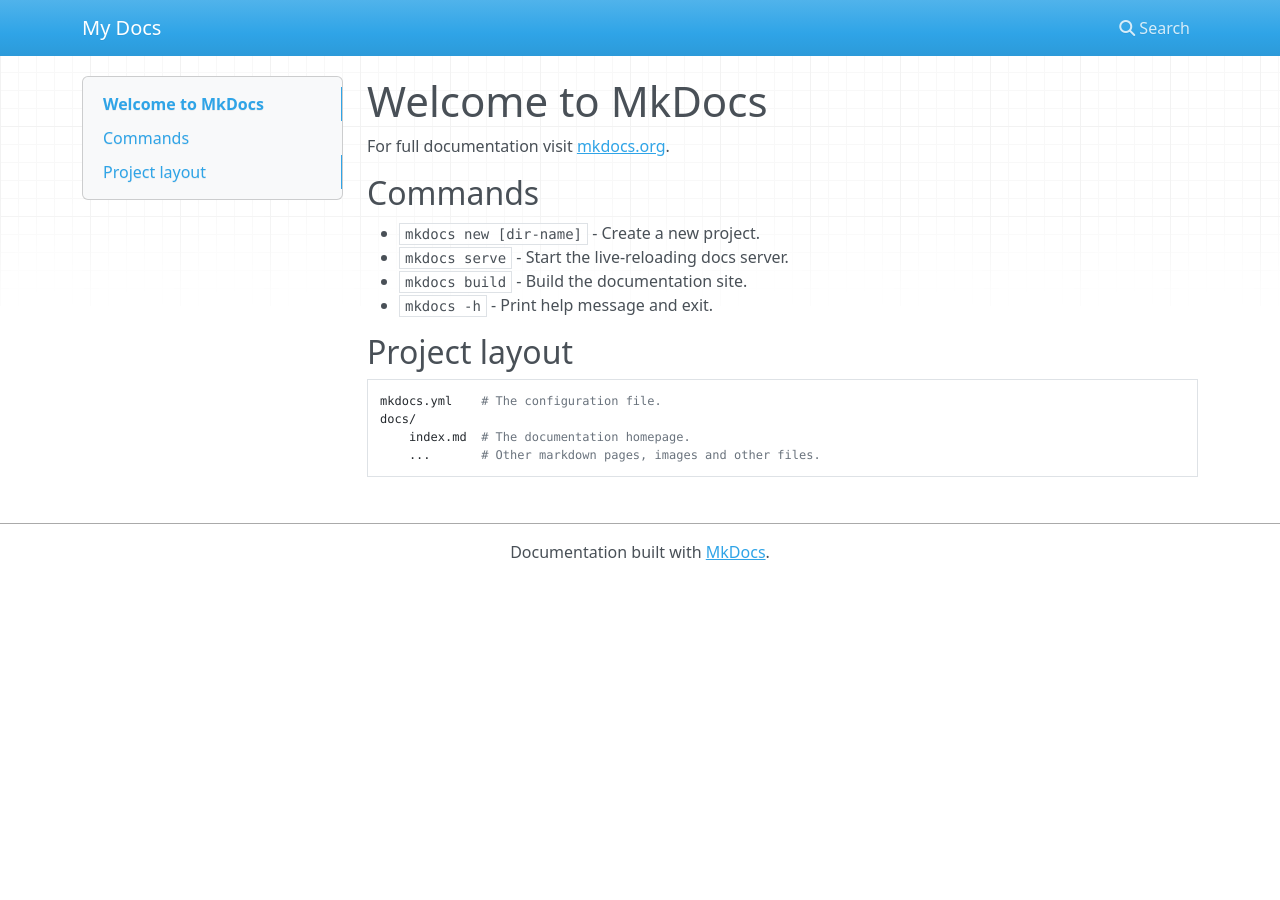
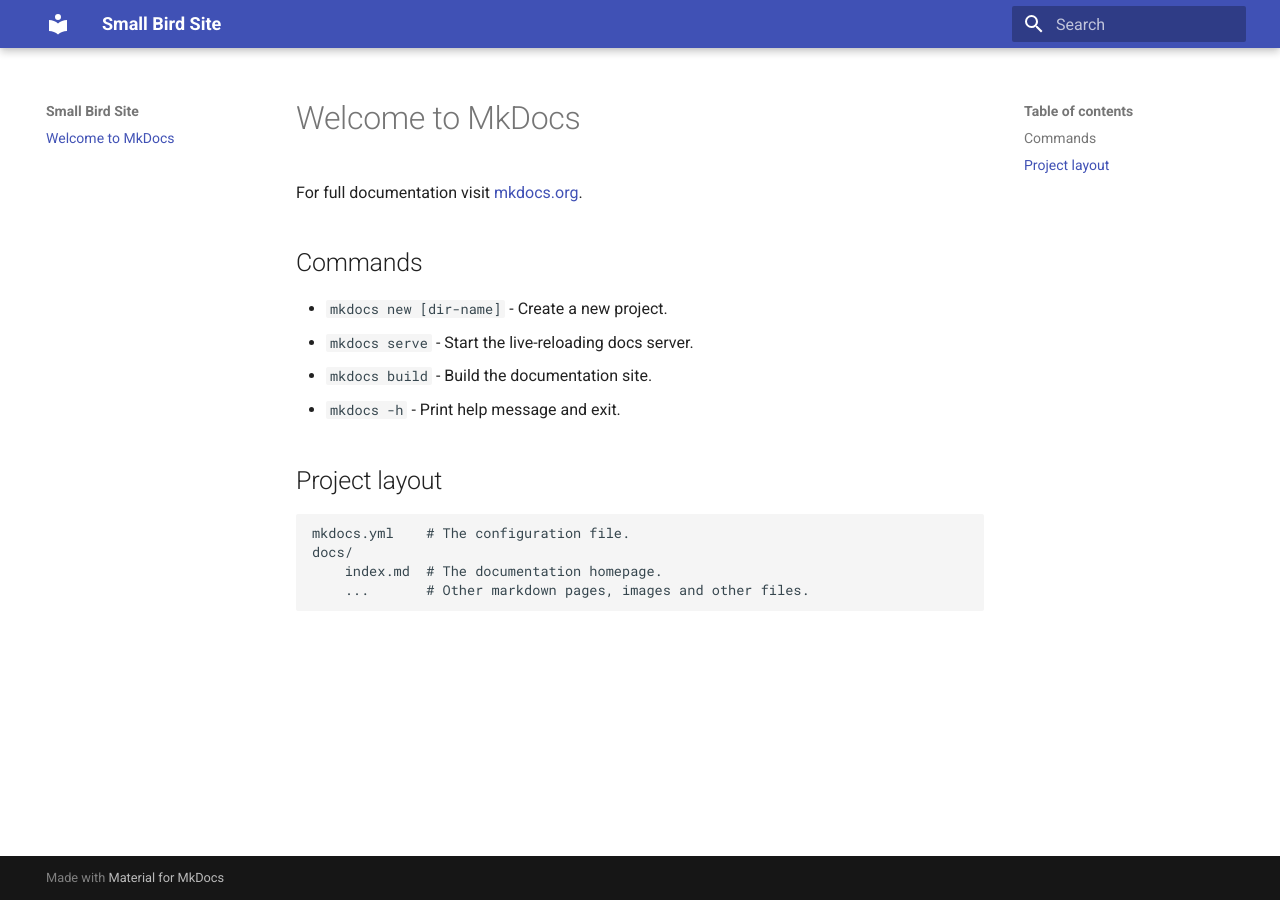
Before and after one commit to tishenme/smallbird-site, an MkDocs documentation site: the page built from docs/index.md, in a window 1280 px wide. Built offline with MkDocs 1.6.1 and Material for MkDocs 9.7.7, drawn with Linux system fonts in a browser that asks for light colours; nearby versions of some CDN libraries.

Commit message:
✨ feat: update ci.yml

```diff
--- a/mkdocs.yml
+++ b/mkdocs.yml
@@ -1 +1,8 @@
-site_name: My Docs
+site_name: Small Bird Site
+site_description: Small Bird Site
+site_url: https://tishenme.github.io/smallbird-site/
+
+theme:
+  name: material
+  features:
+    - navigation.indexes
```
Also changed, not shown: README.md (+9 -1 lines), 1 other file.
